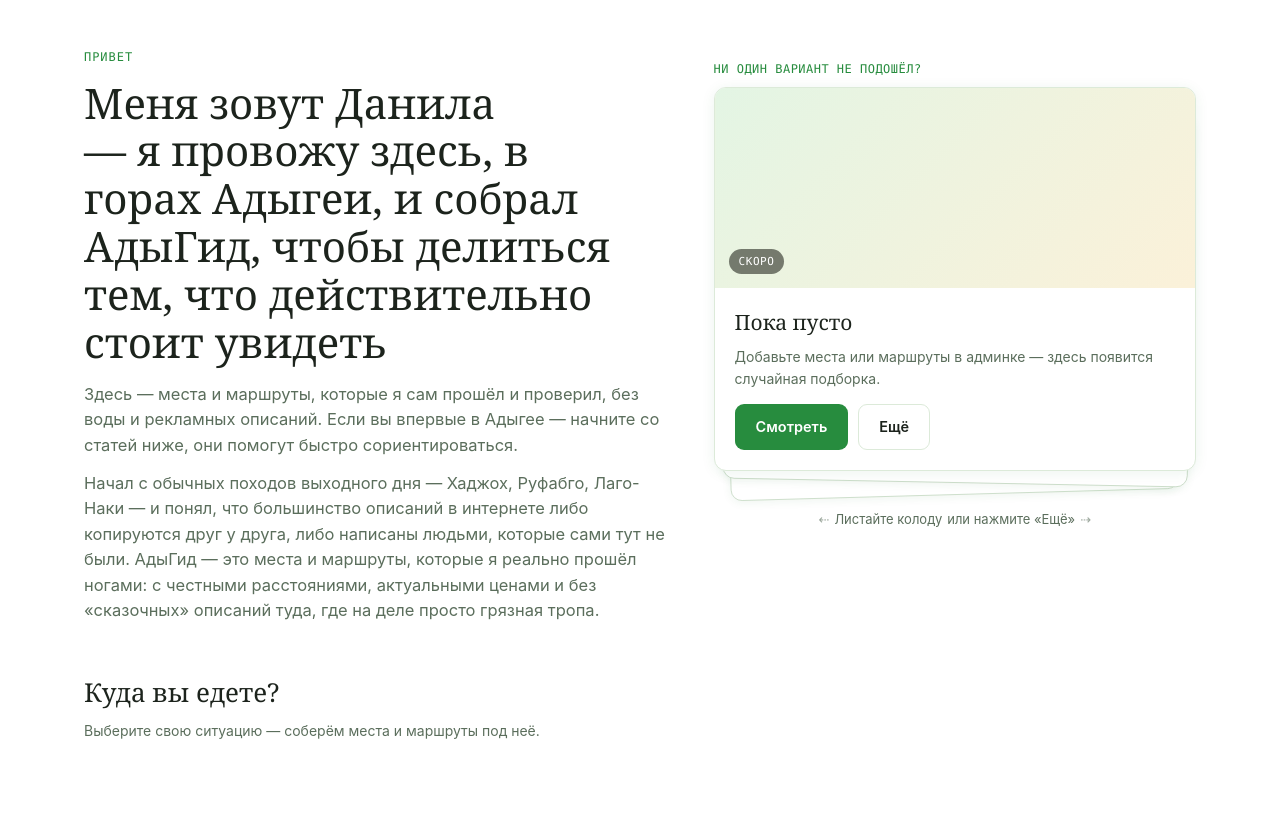
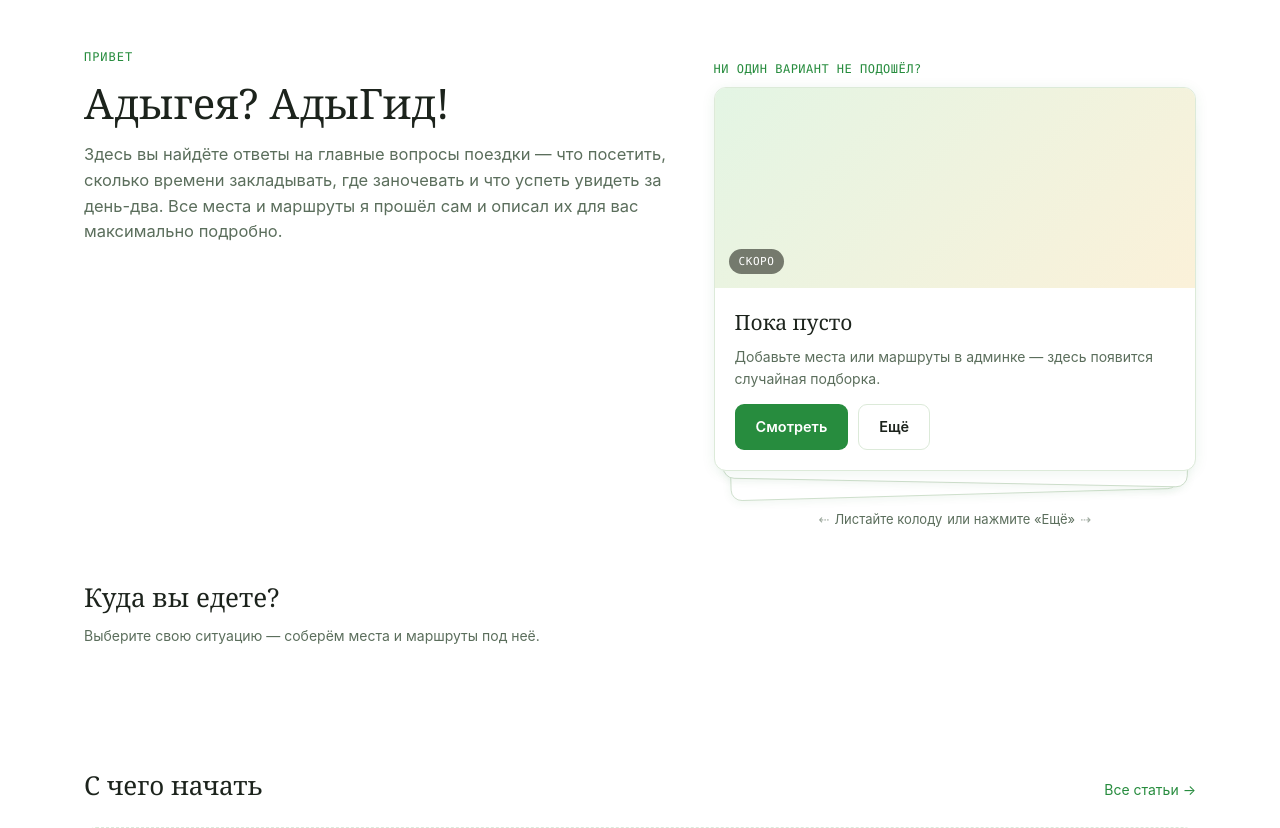
Before and after one commit to dantgiam/adygid, a FastAPI app: page / in a window 1280 px wide. Shown: the part 65-893 px from the top of the page. Run offline with FastAPI, Linux system fonts and the light colour scheme; data comes from the database, SQL or seed files in the repository; data that the repository does not hold is empty; parts of the project's set-up code (start-up, migrations or seed data) failed here and were passed over.

Commit message:
Rewrite homepage intro as a quick answer to what the site is for
Replaces the "who I am" framing with a lead that states the value prop
directly — what to visit, how long to plan, where to stay.

Co-Authored-By: Claude Sonnet 5 <noreply@anthropic.com>

```diff
--- a/site_app/templates/home.html
+++ b/site_app/templates/home.html
@@ -10,9 +10,8 @@
   <div class="wrap hero-grid">
     <div>
       <p class="eyebrow">Привет</p>
-      <h1 class="page-title">Меня зовут Данила — я провожу здесь, в горах Адыгеи, и собрал АдыГид, чтобы делиться тем, что действительно стоит увидеть</h1>
-      <p class="about-text">Здесь — места и маршруты, которые я сам прошёл и проверил, без воды и рекламных описаний. Если вы впервые в Адыгее — начните со статей ниже, они помогут быстро сориентироваться.</p>
-      <p class="about-text">Начал с обычных походов выходного дня — Хаджох, Руфабго, Лаго-Наки — и понял, что большинство описаний в интернете либо копируются друг у друга, либо написаны людьми, которые сами тут не были. АдыГид — это места и маршруты, которые я реально прошёл ногами: с честными расстояниями, актуальными ценами и без «сказочных» описаний туда, где на деле просто грязная тропа.</p>
+      <h1 class="page-title">Адыгея? АдыГид!</h1>
+      <p class="about-text">Здесь вы найдёте ответы на главные вопросы поездки — что посетить, сколько времени закладывать, где заночевать и что успеть увидеть за день-два. Все места и маршруты я прошёл сам и описал их для вас максимально подробно.</p>
 
     </div>
 
```
